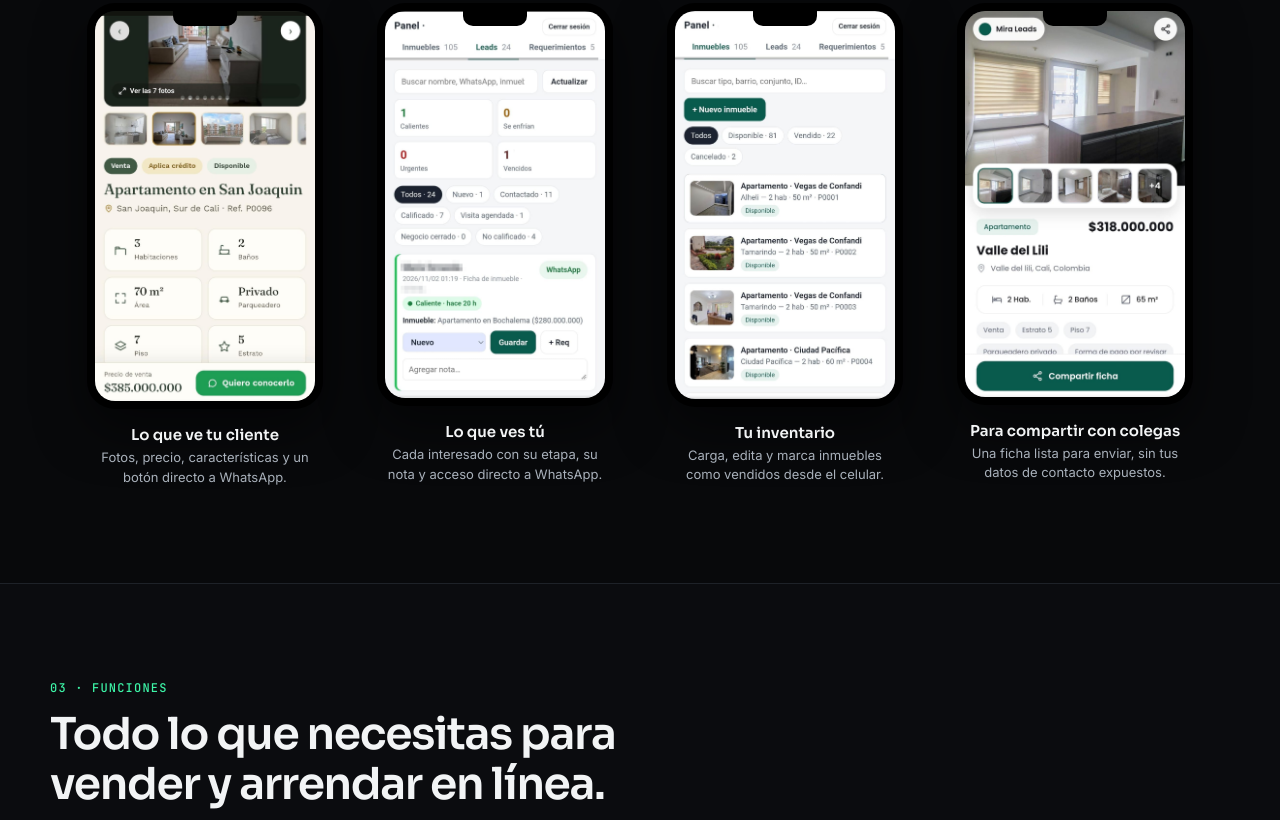
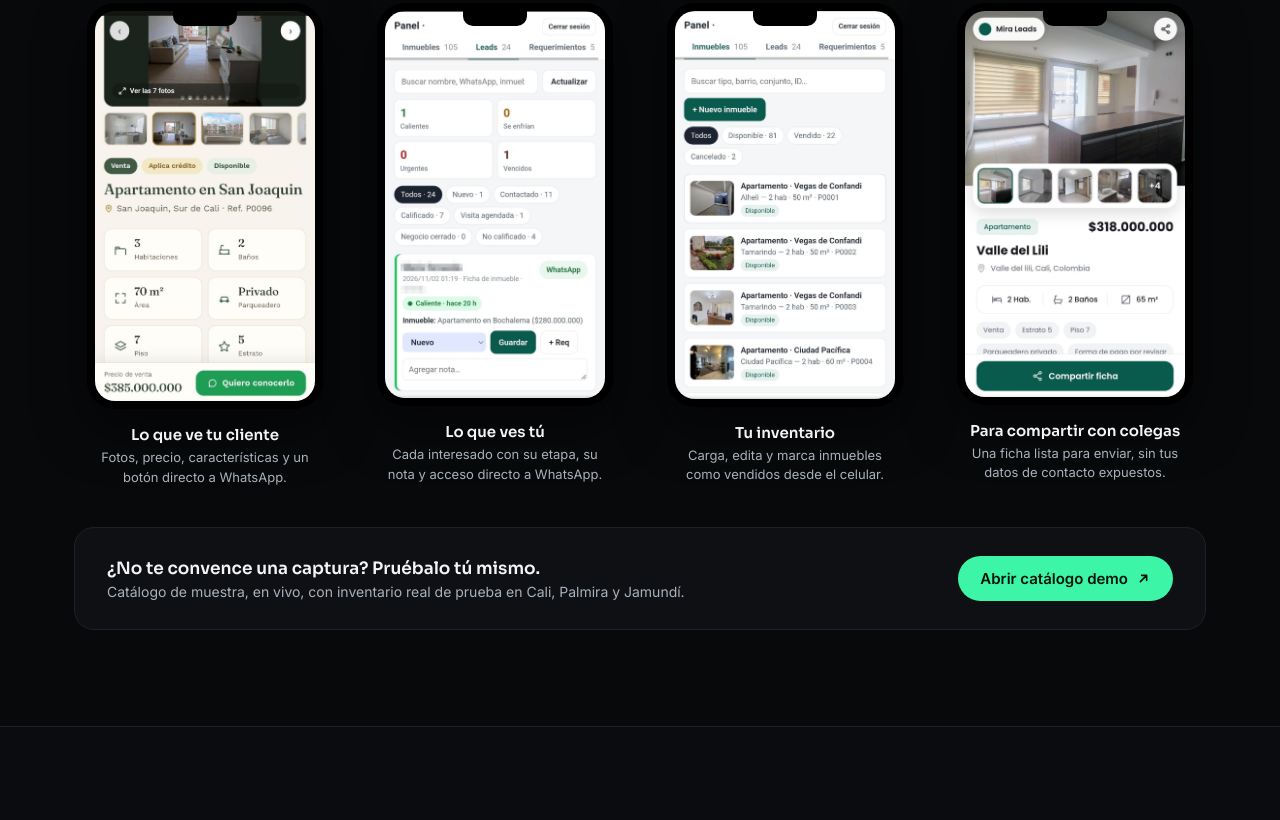
Before and after one commit to lc-mira/inicio, a plain HTML site: page index.html in a window 1280 px wide. Shown: the part 1740-2560 px from the top of the page. Drawn offline with Linux system fonts and the light colour scheme.

Commit message:
Agrega enlace al catálogo demo en vivo (hero y sección Por dentro)
Enlaza https://lc-mira.github.io/demo/ (cliente de pruebas, datos de muestra)
como prueba social tangible: un botón sutil bajo el hero y un bloque CTA al
final de la sección "Así se ve por dentro".

Co-Authored-By: Claude Sonnet 5 <noreply@anthropic.com>
Claude-Session: https://claude.ai/code/session_01HeruHSLW4Q8Yhau6YHqbYH

```diff
--- a/index.html
+++ b/index.html
@@ -45,6 +45,7 @@ a{color:#3DF5A7}a:hover{color:#8CFACB}
 <a href="#contacto" style="background: #3DF5A7; color: #04140C; text-decoration: none; padding: 15px 24px; border-radius: 999px; font-weight: 700; font-size: 16px">Agenda una demostración</a>
 <a href="#como-funciona" style="background: transparent; color: #F2F4F5; text-decoration: none; padding: 14px 24px; border-radius: 999px; font-weight: 600; font-size: 16px; border: 1px solid #343A43">Ver cómo funciona</a>
 </div>
+<a href="https://lc-mira.github.io/demo/" target="_blank" rel="noopener" style="align-self: flex-start; display: inline-flex; align-items: center; gap: 8px; color: #3DF5A7; text-decoration: none; font-weight: 600; font-size: 15px; padding: 2px 0"><svg width="16" height="16" viewBox="0 0 24 24" aria-hidden="true" fill="none" stroke="#3DF5A7" stroke-width="2.4" stroke-linecap="round" stroke-linejoin="round"><circle cx="12" cy="12" r="9"></circle><path d="M12 7v5l3 2"></path></svg>Prueba el catálogo demo en vivo<svg width="14" height="14" viewBox="0 0 24 24" aria-hidden="true" fill="none" stroke="#3DF5A7" stroke-width="2.4" stroke-linecap="round" stroke-linejoin="round"><path d="M7 17L17 7M9 7h8v8"></path></svg></a>
 <div style="display: flex; flex-wrap: wrap; gap: 8px 24px; font-size: 14px; color: #A9B1BB; padding-top: 6px">
 <span style="display: flex; align-items: center; gap: 8px"><svg width="16" height="16" viewBox="0 0 24 24" aria-hidden="true" fill="none" stroke="#3DF5A7" stroke-width="2.4" stroke-linecap="round" stroke-linejoin="round"><path d="M5 12l5 5L20 7"></path></svg>Tu propio dominio</span>
 <span style="display: flex; align-items: center; gap: 8px"><svg width="16" height="16" viewBox="0 0 24 24" aria-hidden="true" fill="none" stroke="#3DF5A7" stroke-width="2.4" stroke-linecap="round" stroke-linejoin="round"><path d="M5 12l5 5L20 7"></path></svg>Sin tocar código</span>
@@ -187,6 +188,14 @@ a{color:#3DF5A7}a:hover{color:#8CFACB}
 </div>
 </div>
 
+</div>
+
+<div style="margin-top: 40px; display: flex; flex-wrap: wrap; align-items: center; justify-content: space-between; gap: 20px; background: #0E1013; border: 1px solid #1E2228; border-radius: 20px; padding: 28px 32px">
+<div style="display: flex; flex-direction: column; gap: 4px">
+<span style="font-family: Sora, sans-serif; font-weight: 600; font-size: 17px; color: #F2F4F5">¿No te convence una captura? Pruébalo tú mismo.</span>
+<span style="font-size: 14px; color: #A9B1BB">Catálogo de muestra, en vivo, con inventario real de prueba en Cali, Palmira y Jamundí.</span>
+</div>
+<a href="https://lc-mira.github.io/demo/" target="_blank" rel="noopener" style="flex: 0 0 auto; display: inline-flex; align-items: center; gap: 8px; background: #3DF5A7; color: #04140C; text-decoration: none; padding: 13px 22px; border-radius: 999px; font-weight: 700; font-size: 15px; white-space: nowrap">Abrir catálogo demo<svg width="15" height="15" viewBox="0 0 24 24" aria-hidden="true" fill="none" stroke="#04140C" stroke-width="2.6" stroke-linecap="round" stroke-linejoin="round"><path d="M7 17L17 7M9 7h8v8"></path></svg></a>
 </div>
 </section>
 
```
